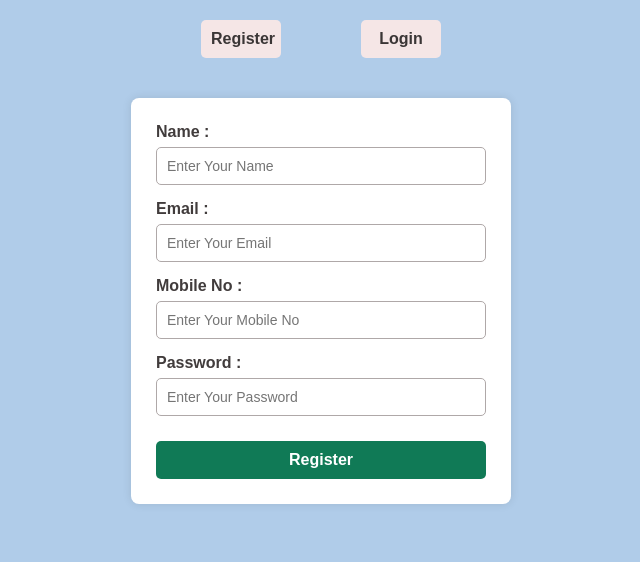
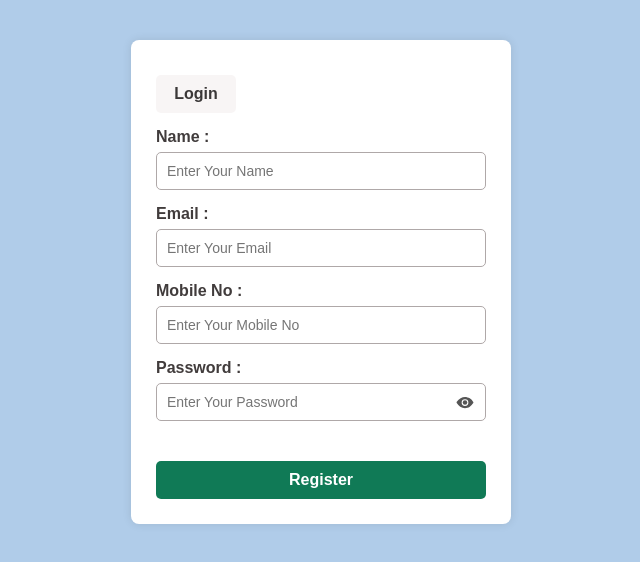
Before and after one commit to Sonia-Khatun/React_Code, a React (Vite) app: page / in a window 1280 px wide. Shown: the top 562 px of the page, without its empty margins (319-959 px from the left). Built offline with nearby package versions, Linux system fonts and the light colour scheme.

Commit message:
Added Password toggle eye button

```diff
--- a/src/Components/RegistrantionPage/Register.jsx
+++ b/src/Components/RegistrantionPage/Register.jsx
@@ -18,7 +18,8 @@ export default function Register() {
 
   const [activeform, setactiveform] = useState("register");
 
-  const [showPassword, setshowPassword] = useState();
+  const [showPassword, setshowPassword] = useState(false);
+  const [showRegisterPassword, setShowRegisterPassword] = useState(false);
 
   const handleChange = (e) => {
     console.log(e.target.name, e.target.value);
@@ -41,37 +42,31 @@ export default function Register() {
     });
   };
 
-   const loginChange = (e) =>{
+  const loginChange = (e) => {
     console.log(e.target.name, e.target.value);
 
-   const {name, value} = e.target
+    const { name, value } = e.target;
 
     setloginForm({
       ...loginForm,
-    [name]:value
-   })
-  }
+      [name]: value,
+    });
+  };
 
   const loginSubmit = (e) => {
     e.preventDefault();
 
     setloginForm({
-    userID:"",
-    password: ""
-   })
-  }
+      userID: "",
+      password: "",
+    });
+  };
 
   return (
     <>
+      {activeform === "register" && (
+        <form onSubmit={(e) => handleSubmit(e)}>
           <div className="heading">
-        <button
-          onClick={() => {
-            setactiveform("register");
-          }}
-          className="btn1"
-        >
-          Register
-        </button>
             <button
               onClick={() => {
                 setactiveform("login");
@@ -81,8 +76,6 @@ export default function Register() {
               Login
             </button>
           </div>
-      {activeform === "register" && (
-        <form onSubmit={(e) => handleSubmit(e)}>
           <div>
             <label>Name : </label>
             <input
@@ -116,10 +109,11 @@ export default function Register() {
               onChange={handleChange}
             />
           </div>
+          <div className="pass-Word">
             <div>
               <label>Password : </label>
               <input
-              type="password"
+                type={showRegisterPassword ? "text" : "password"}
                 name="password"
                 placeholder="Enter Your Password"
                 required
@@ -127,13 +121,35 @@ export default function Register() {
                 onChange={handleChange}
               />
             </div>
+
+            <button
+              type="button"
+              className="eye-btn"
+              onClick={() => setShowRegisterPassword(!showRegisterPassword)}
+            >
+              {showRegisterPassword ? <IoEyeOff /> : <IoEye />}
+            </button>
+          </div>
+
           <button className="btn">Register</button>
         </form>
       )}
       {activeform === "login" && (
-        <form onSubmit={(e) => {loginSubmit(e)}}>
+        <form
+          onSubmit={(e) => {
+            loginSubmit(e);
+          }}
+        >
+          <button
+            onClick={() => {
+              setactiveform("register");
+            }}
+            className="btn2"
+          >
+            Register
+          </button>
           <div>
-            <label>Enter Your UserID: </label>
+            <label>Enter UserID: </label>
             <input
               type="text"
               name="userID"
@@ -154,12 +170,14 @@ export default function Register() {
                 value={loginForm.password}
                 onChange={loginChange}
               />
-
             </div>
-              <button className="eye-btn" onClick={() => setshowPassword(!showPassword)}>
+            <button
+              type="button"
+              className="eye-btn"
+              onClick={() => setshowPassword(!showPassword)}
+            >
               {showPassword ? <IoEyeOff /> : <IoEye />}
             </button>
-
           </div>
           <button className="btn">Login</button>
         </form>
--- a/src/Components/RegistrantionPage/register.css
+++ b/src/Components/RegistrantionPage/register.css
@@ -9,7 +9,7 @@ body {
   display: flex;
   text-align: center;
   justify-content: center;
-  margin-top: 20px;
+  margin-top: 10px;
   color: #0e0202;
   gap: 80px;
 }
@@ -65,14 +65,26 @@ input {
 .btn1{
   width: 80px;
   padding: 10px;
-  background-color: rgb(245, 230, 230);
+  background-color: rgba(247, 243, 243, 0.808);;
   color: #110f0fd1;
   font-weight: 600;
   border: none;
   border-radius: 5px;
   font-size: 16px;
   cursor: pointer;
-
+  margin-right: 250px;
+}
+.btn2{
+  width: 80px;
+  padding: 10px;
+  background-color: rgba(247, 243, 243, 0.808);
+  color: #110f0fd1;
+  font-weight: 600;
+  border: none;
+  border-radius: 5px;
+  font-size: 16px;
+  cursor: pointer;
+  margin-bottom: 20px;
 }
 .pass-Word{
     display: flex;
@@ -85,17 +97,21 @@ input {
 
 .pass-Word input {
   width: 100%;
-  padding-right: 140px;
+  padding-right: 150px;
   height: 38px;
 }
 
 .eye-btn {
   position: absolute;
-  right: 10px;
-  top: 50%;
+  right: 12px;
+  top: 60%;
   transform: translateY(-50%);
   background: none;
   border: none;
   cursor: pointer;
-  padding: 0;
+  color: #555;
+  font-size: 18px;
 }
+.eye-btn:hover {
+  color: #107a56;
+}
```
Also changed, not shown: 1 other file (tests, documents, lock files or other folders). Lines whose indentation alone changed are shown as unchanged.
